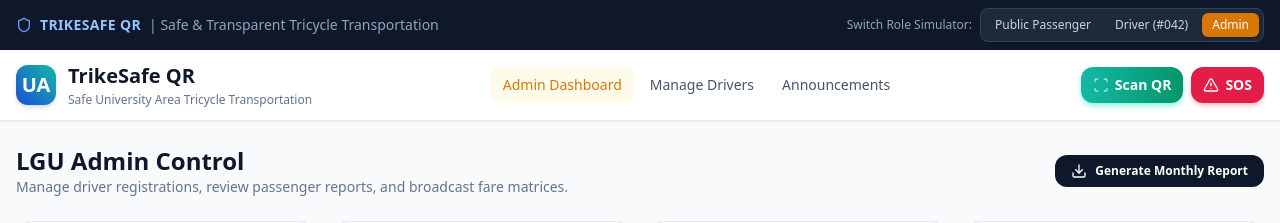
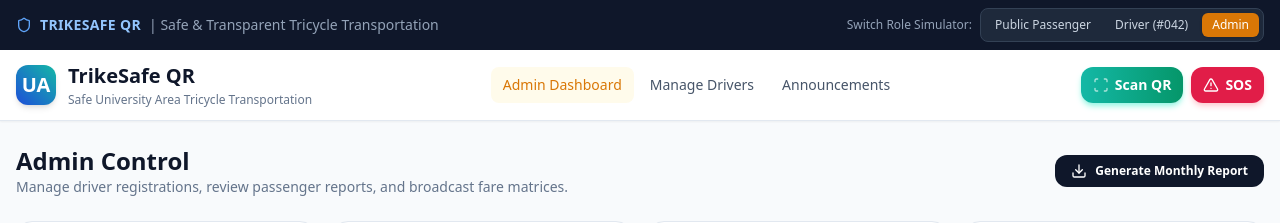
Before and after one commit to sksprades/Toda, a React (Vite) app: page / in a window 1280 px wide. Both pictures are taken after a click on the button "Admin". Shown: the top 223 px of the page. Built offline with nearby package versions, Linux system fonts and the light colour scheme.

Commit message:
Update main.jsx

```diff
--- a/src/main.jsx
+++ b/src/main.jsx
@@ -1420,7 +1420,7 @@ function App() {
           <div className="space-y-6">
             <div className="flex flex-col md:flex-row md:items-center justify-between gap-4">
               <div>
-                <h2 className="text-2xl font-bold text-slate-900">LGU Admin Control</h2>
+                <h2 className="text-2xl font-bold text-slate-900">Admin Control</h2>
                 <p className="text-xs md:text-sm text-slate-500">Manage driver registrations, review passenger reports, and broadcast fare matrices.</p>
               </div>
 
```
